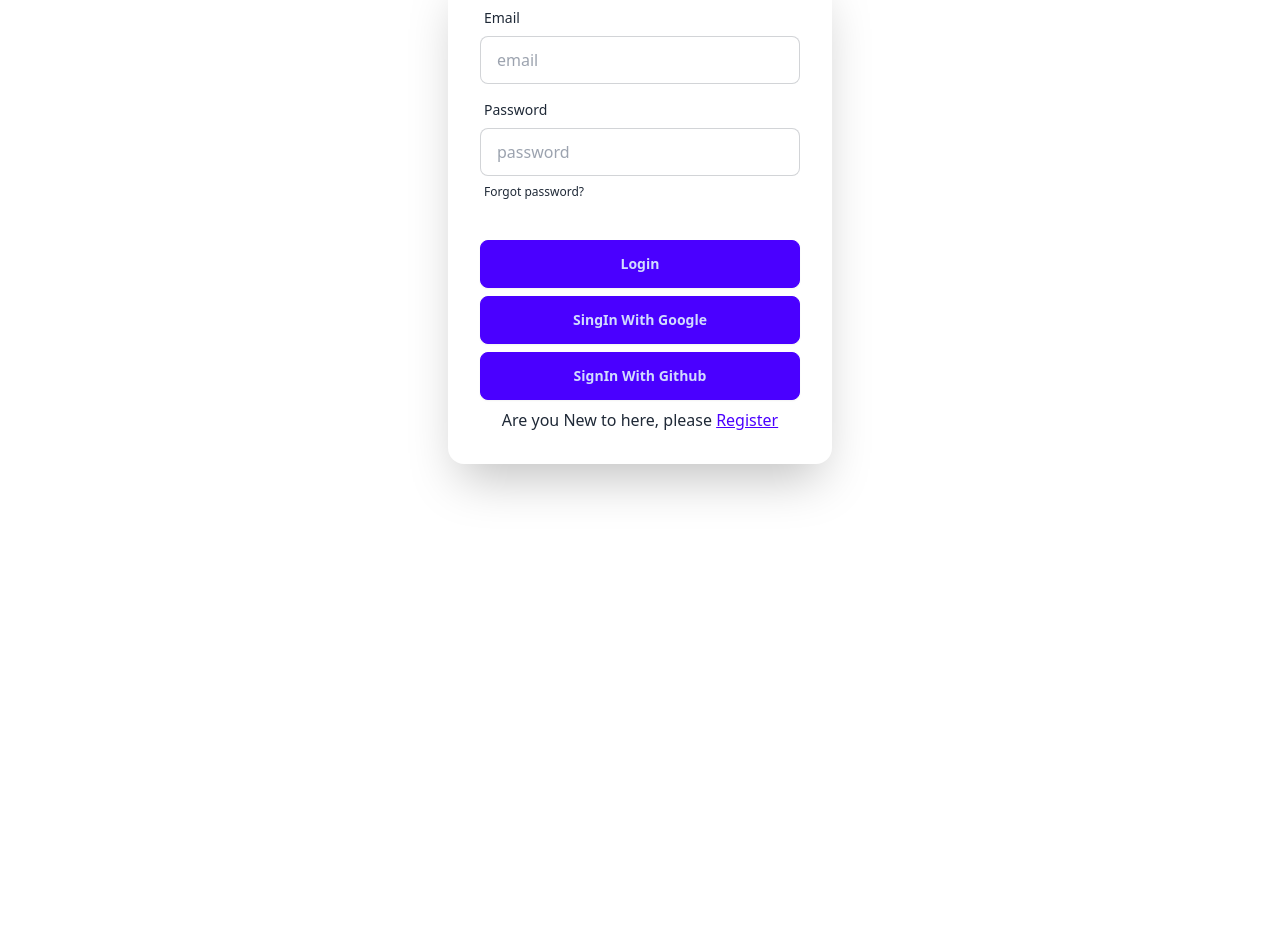
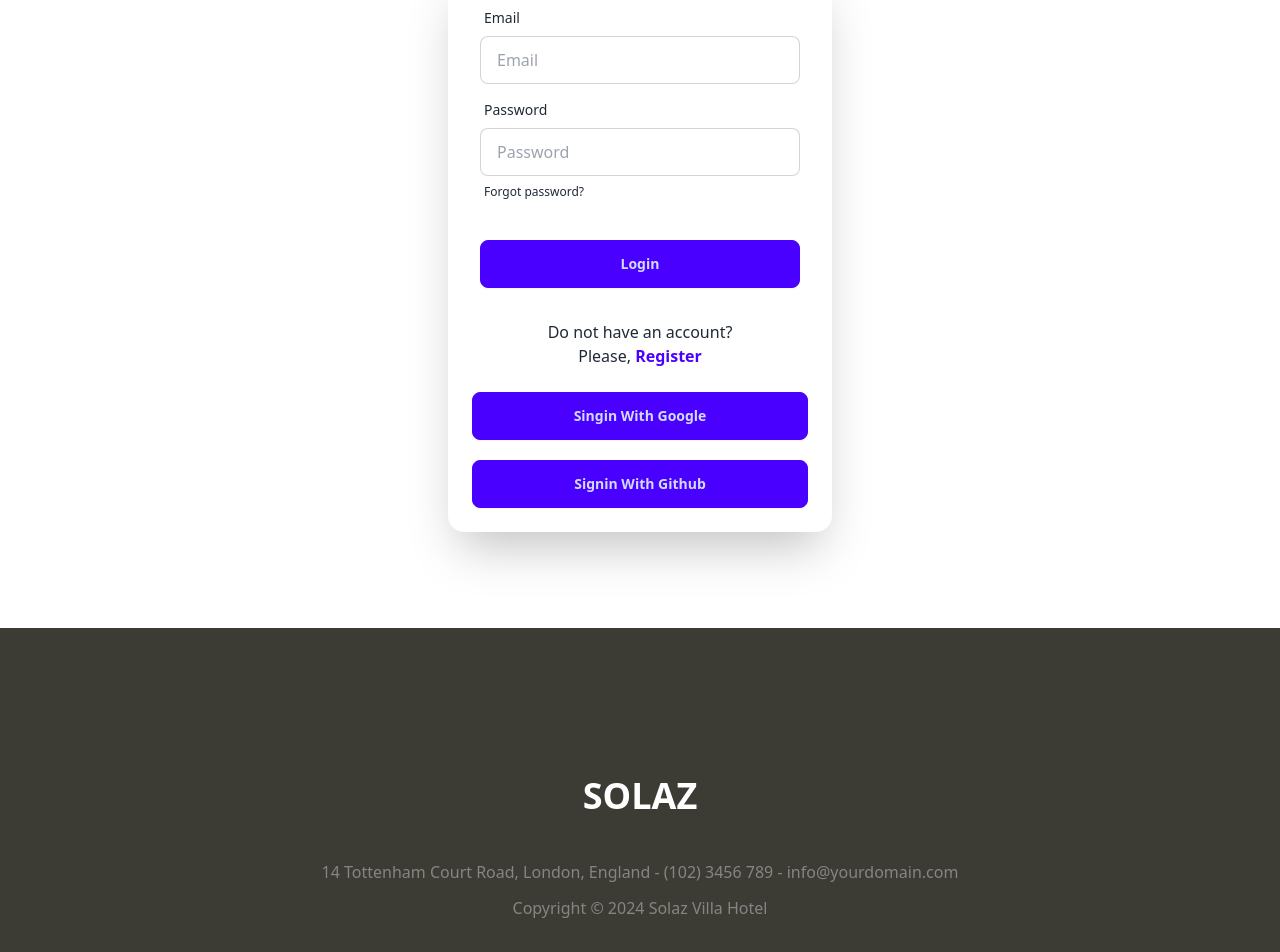
Before and after one commit to meizan2142/B9-A9-Firebase, a React (Vite) app: page /login in a window 1280 px wide. Shown: the part 100-1052 px from the top of the page. Before the commit the page ends 800 px from the top, so only its background shows below. Built offline with nearby package versions, Linux system fonts and the light colour scheme.

Commit message:
Footer section has been completed

```diff
--- /dev/null
+++ b/src/Component/Footer.jsx
@@ -0,0 +1,19 @@
+import { NavLink } from "react-router-dom";
+
+const Footer = () => {
+    return (
+        <div className="bg-[#3c3c34] lg:h-[50vh] lg:mt-24">
+            <div className='lg:w-[1192px] mx-auto text-center '>
+                <div className="pt-36 space-y-10">
+                    <NavLink to="/" className="btn btn-ghost text-4xl font-bold text-white">SOLAZ</NavLink>
+                    <div className="text-[#858585] space-y-3">
+                        <p>14 Tottenham Court Road, London, England - (102) 3456 789 - info@yourdomain.com</p>
+                        <p>Copyright © 2024 Solaz Villa Hotel</p>
+                    </div>
+                </div>
+            </div>
+        </div>
+    );
+};
+
+export default Footer;
--- a/src/Component/Navbar.jsx
+++ b/src/Component/Navbar.jsx
@@ -17,7 +17,7 @@ const Navbar = () => {
                         {navLinks}
                     </ul>
                 </div>
-                <a className="btn btn-ghost text-xl">SOLAZ</a>
+                <NavLink to="/" className="btn btn-ghost text-xl bg-[#3c3c34] text-white">SOLAZ</NavLink>
             </div>
             <div className="navbar-center hidden lg:flex">
                 <ul className="menu menu-horizontal px-1">
--- a/src/pages/Home.jsx
+++ b/src/pages/Home.jsx
@@ -1,7 +1,9 @@
 const Home = () => {
     return (
-        <div className='lg:w-[1192px] mx-auto'>
-            I am at Home
+        <div>
+            <div className='lg:w-[1192px] mx-auto'>
+                I am at home
+            </div>
         </div>
     );
 };
--- a/src/Component/Login.jsx
+++ b/src/pages/Login.jsx
@@ -1,38 +1,45 @@
 import { NavLink } from "react-router-dom";
 
 const Login = () => {
+    const handleSignIn = e => {
+        e.preventDefault()
+        // const form = new FormData(e.currenTarget);
+        // const email = form.get('email')
+        // const password = form.get('password')
+        const email = e.target.email.value;
+        const password = e.target.password.value;
+        console.log(email, password);
+    }
     return (
         <div className="flex justify-center items-center">
             <div className="card shrink-0 w-full max-w-sm shadow-2xl bg-base-100">
-                <form className="card-body">
+                <form onSubmit={handleSignIn} className="card-body">
                     <div className="form-control">
                         <label className="label">
                             <span className="label-text">Email</span>
                         </label>
-                        <input type="email" placeholder="email" className="input input-bordered" required />
+                        <input type="email" placeholder="Email" name="email" className="input input-bordered" required />
                     </div>
                     <div className="form-control">
                         <label className="label">
                             <span className="label-text">Password</span>
                         </label>
-                        <input type="password" placeholder="password" className="input input-bordered" required />
+                        <input type="password" placeholder="Password" name="password" className="input input-bordered" required />
                         <label className="label">
                             <a href="#" className="label-text-alt link link-hover">Forgot password?</a>
                         </label>
                     </div>
                     <div className="form-control mt-6">
-                        <NavLink to="/login">
                             <button className="btn btn-primary w-full">Login</button>
-                        </NavLink>
-                    </div>
-                    <div className="space-y-2">
-                        <button className="btn btn-primary w-full">SingIn With Google</button>
-                        <button className="btn btn-primary w-full">SignIn With Github</button>
-                    </div>
-                    <div className="text-center">
-                        <p>Are you New to here, please <NavLink className="text-primary underline" to="/register">Register</NavLink></p>
                     </div>
                 </form>
+                    <div className="text-center">
+                        <p>Do not have an account? <br /> Please, <NavLink className="text-primary font-bold" to="/register">Register</NavLink></p>
+                    </div>
+                    <div className="m-6 space-y-5 ">
+                        <button className="btn btn-primary w-full">Singin With Google</button>
+                        <button className="btn btn-primary w-full">Signin With Github</button>
+                    </div>
             </div>
         </div>
     );
--- a/src/Component/Register.jsx
+++ b/src/pages/Register.jsx
@@ -1,18 +1,10 @@
 import { NavLink } from "react-router-dom";
 
 const Register = () => {
-    const handleRegister = e => {
-        e.preventDefault()
-        const name = e.target.name.value;
-        const email = e.target.email.value;
-        const photo = e.target.photo.value;
-        const password = e.target.password.value;
-        console.log(name, email, password, photo);
-    }
     return (
         <div className="flex justify-center items-center">
             <div className="card shrink-0 w-full max-w-sm shadow-2xl bg-base-100">
-                <form onSubmit={handleRegister} className="card-body">
+                <form className="card-body">
                     <div className="form-control">
                         <input type="text" placeholder="Your Name" name="name" className="input input-bordered" required />
                     </div>
@@ -26,14 +18,12 @@ const Register = () => {
                         <input type="password" placeholder="Password" name="password" className="input input-bordered" required />
                     </div>
                     <div className="form-control mt-6">
-                        <NavLink to="/login">
                             <button className="btn btn-primary w-full">Register</button>
-                        </NavLink>
-                    </div>
-                    <div className="text-center">
-                        <p>Already have an account?please,<NavLink className="text-primary underline" to="/login">Login</NavLink></p>
                     </div>
                 </form>
+                    <div className="text-center mb-4">
+                        <p>Already have an account?<br /> Please, <NavLink className="text-primary font-bold" to="/login">Login</NavLink></p>
+                    </div>
             </div>
         </div>
     );
--- a/src/root/Root.jsx
+++ b/src/root/Root.jsx
@@ -1,11 +1,16 @@
 import { Outlet } from "react-router-dom";
 import Navbar from "../Component/Navbar";
-
+import Footer from "../Component/Footer";
 const Root = () => {
     return (
-        <div className='lg:w-[1192px] mx-auto'>
+        <div>
+            <div className="lg:w-[1192px] mx-auto ">
             <Navbar></Navbar>
             <Outlet></Outlet>
+            </div>
+            <div>
+                <Footer></Footer>
+            </div>
         </div>
     );
 };
--- a/src/routes/Routes.jsx
+++ b/src/routes/Routes.jsx
@@ -4,8 +4,8 @@ import Root from "../root/Root";
 import Home from "../pages/Home";
 import Updateprofile from "../pages/Updateprofile";
 import UserProfile from "../pages/UserProfile";
-import Login from "../Component/Login";
-import Register from "../Component/Register";
+import Login from "../pages/Login";
+import Register from "../pages/Register";
 
 const router = createBrowserRouter([
     {
```
